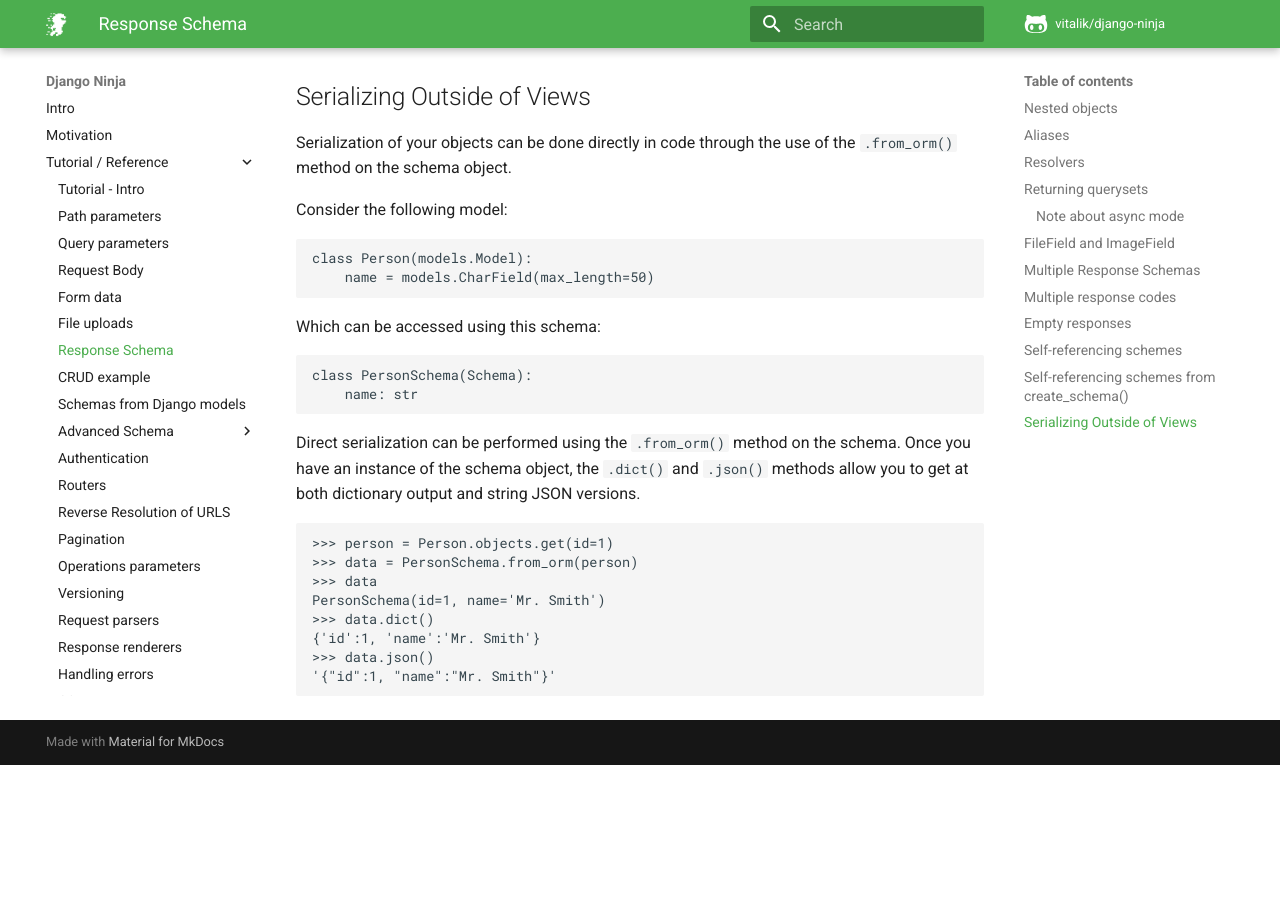
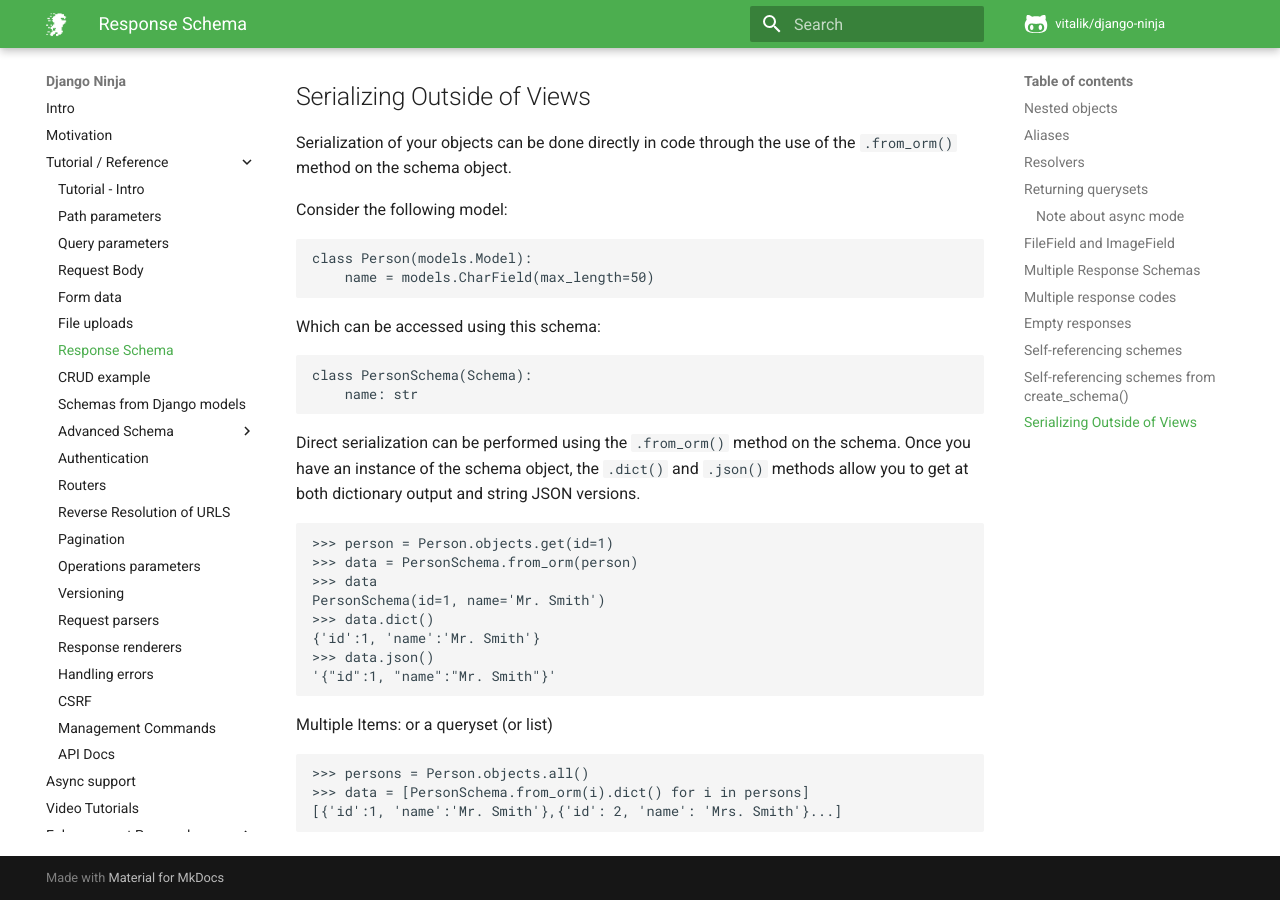
Before and after one commit to rainbow1016/django-master, an MkDocs documentation site: the page built from docs/docs/tutorial/response-schema.md, in a window 1280 px wide and 900 px high, scrolled down 7498 px. Built offline with MkDocs 1.6.1 and Material for MkDocs 9.7.7, drawn with Linux system fonts in a browser that asks for light colours; comment, search, counter and statistics services are not loaded; before the commit the page ends 8263 px from its top, so only the background shows below that.

Commit message:
Added mutiple items example

````diff
--- a/docs/docs/tutorial/response-schema.md
+++ b/docs/docs/tutorial/response-schema.md
@@ -404,3 +404,11 @@ PersonSchema(id=1, name='Mr. Smith')
 >>> data.json()
 '{"id":1, "name":"Mr. Smith"}'
 ```
+
+Multiple Items: or a queryset (or list)
+
+```
+>>> persons = Person.objects.all()
+>>> data = [PersonSchema.from_orm(i).dict() for i in persons]
+[{'id':1, 'name':'Mr. Smith'},{'id': 2, 'name': 'Mrs. Smith'}...]
+```
````
